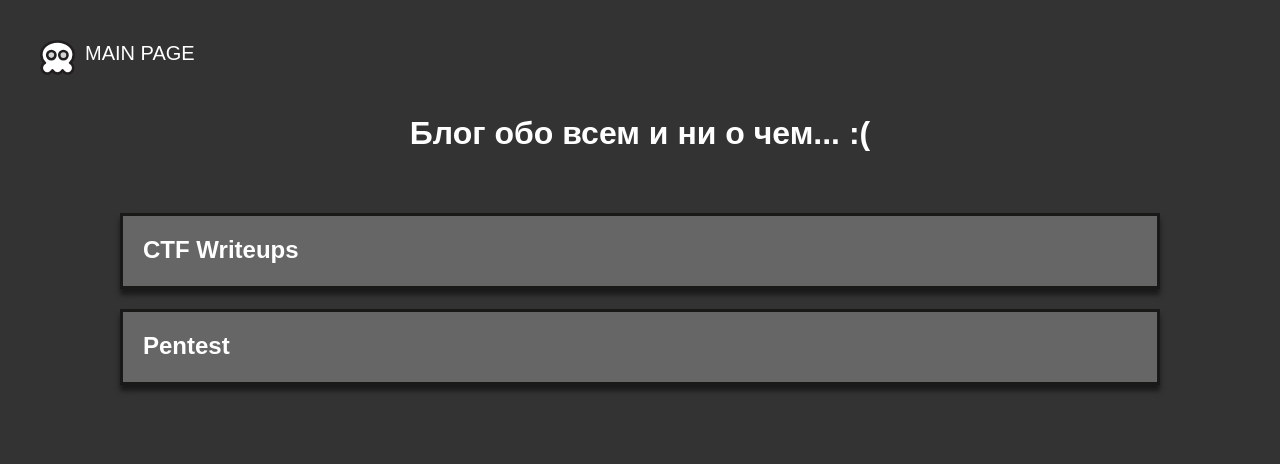
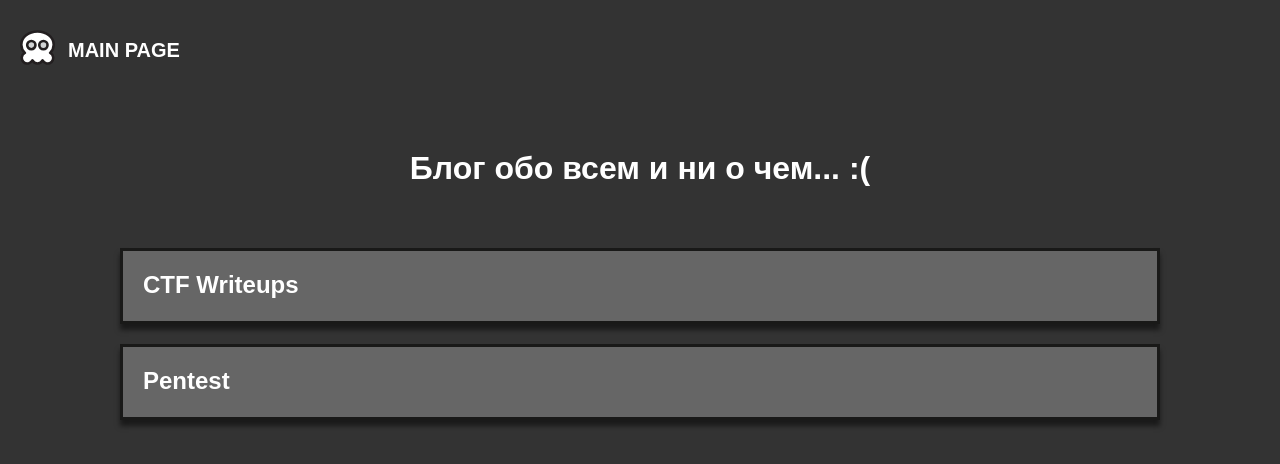
Before and after one commit to SuzumiyaHaruhi1/SuzumiyaHaruhi1.github.io, a plain HTML site: page index.html in a window 1280 px wide. Drawn offline with Linux system fonts and the light colour scheme.

Commit message:
Add files via upload

```diff
--- a/index.html
+++ b/index.html
@@ -6,12 +6,13 @@
     <link rel="stylesheet" href="styles.css">
 </head>
 <body>
-	<header>
-        <a href="https://suzumiyaharuhi1.github.io" id="home-link">
-			<img src="./icons/skull-svgrepo-com.svg" alt="Home" style="height: 35px; width: 35px; margin-right: 10px;">
-			<span class="text">MAIN PAGE</span>
-		</a>
-    </header>
+	<div class="posts">
+        <div class="home">
+		<img src="./icons/skull-svgrepo-com.svg" alt="Home" style="height: 35px; width: 35px; margin-right: 10px;">
+            <h2><a href="./writeups/writeups.html">MAIN PAGE</a>
+			</h2>
+        </div>
+    </div>
     <header>
         <h1>Блог обо всем и ни о чем... :(</h1>
     </header>
--- a/styles.css
+++ b/styles.css
@@ -18,35 +18,6 @@ header {
     padding: 20px;
 }
 
-/* Заголовок для возврата на главную страницу */
-#home-link {
-    display: flex;
-    align-items: left;
-    text-decoration: none;
-    color: white;
-    font-size: 20px;
-	cursor: default;
-}
-
-#home-link img {
-    margin-right: 10px; /* Adjust this to control the space */
-    text-decoration: none;
-}
-
-#home-link .text {
-    position: relative;
-    text-decoration: none;
-    top: 2px; /* Moves the text down by 2px */
-}
-
-#home-link .text:hover {
-    text-decoration: underline;
-    color: #A9FFF6;
-    cursor: pointer; /* Changes the cursor to a pointer only on hover over the text */
-}
-
-
-
 header h1 {
     margin-top: 0;
 }
@@ -56,17 +27,25 @@ header h1 {
 }
 
 .post {
-    display: flex;           /* Динамичный контейнер */
-    flex-direction: column;  /* Вертикальное размещение элементов */
-    justify-content: left; /* Горизонтальное размещение элементов */
-    height: 30px;           /* Set a specific height for your post container */
-    background-color: #666;  /* Фон блока */
-    box-shadow: 0 6px 5px rgba(0,0,0,0.5);  /* Тень вокруг каждого блока */
-	border: 3px solid #191918; /* Рамки вокруг блока */
+    display: flex;
+    /* Динамичный контейнер */
+    flex-direction: column;
+    /* Вертикальное размещение элементов */
+    justify-content: left;
+    /* Горизонтальное размещение элементов */
+    height: 30px;
+    /* Set a specific height for your post container */
+    background-color: #666;
+    /* Фон блока */
+    box-shadow: 0 6px 5px rgba(0, 0, 0, 0.5);
+    /* Тень вокруг каждого блока */
+    border: 3px solid #191918;
+    /* Рамки вокруг блока */
     margin: 20px 100px;
     padding: 20px;
     color: white;
-    text-align: left; /* Выравнивание текста по горизонтали */
+    text-align: left;
+    /* Выравнивание текста по горизонтали */
 }
 
 .post h2 {
@@ -89,6 +68,47 @@ header h1 {
     color: #666;
 }
 
+.home {
+    display: flex;
+    /* Динамичный контейнер */
+    flex-direction: column;
+    /* Вертикальное размещение элементов */
+    justify-content: left;
+    /* Горизонтальное размещение элементов */
+    height: 100px;
+    /* Set a specific height for your post container */
+    margin: 0px 0px;
+    padding: 0px;
+    color: white;
+    text-align: left;
+    /* Выравнивание текста по горизонтали */
+}
+
+.home h2 {
+    margin-top: 0;
+}
+
+
+.home h2 a {
+    cursor: pointer;
+    color: white;
+    text-decoration: none;
+    top: -30px;
+    left: 48px;
+    position: relative;
+    font-size: 20px;
+}
+
+
+
+.home h2 a:hover {
+    text-decoration: underline;
+    color: #A9FFF6;
+}
+
+.home p {
+    color: #666;
+}
 
 
 .hidden {
@@ -96,45 +116,64 @@ header h1 {
 }
 
 button {
-    background-color: #333; /* Dark background */
-    color: white; /* White text */
-    border: none; /* No border */
-    padding: 10px 20px; /* Padding */
-    border-radius: 5px; /* Rounded corners */
-    cursor: pointer; /* Pointer cursor on hover */
+    background-color: #333;
+    /* Dark background */
+    color: white;
+    /* White text */
+    border: none;
+    /* No border */
+    padding: 10px 20px;
+    /* Padding */
+    border-radius: 5px;
+    /* Rounded corners */
+    cursor: pointer;
+    /* Pointer cursor on hover */
 }
 
 button:hover {
-    background-color: #555; /* Lighter background on hover */
+    background-color: #555;
+    /* Lighter background on hover */
 }
 
 .category {
     margin: 20px;
     padding: 20px;
-    border: 1px solid #ccc; /* Light grey border */
-    border-radius: 8px; /* Rounded corners */
+    border: 1px solid #ccc;
+    /* Light grey border */
+    border-radius: 8px;
+    /* Rounded corners */
     color: white;
 }
 
 .category-content {
-    background-color: #444; /* Darker background for file list */
-    border: 1px solid #aaa; /* Slightly lighter border than category */
-    border-radius: 5px; /* Slightly less rounded corners than category */
+    background-color: #444;
+    /* Darker background for file list */
+    border: 1px solid #aaa;
+    /* Slightly lighter border than category */
+    border-radius: 5px;
+    /* Slightly less rounded corners than category */
     padding: 10px;
-    margin-top: 5px; /* Close proximity to category */
-    display: none; /* Start hidden */
+    margin-top: 5px;
+    /* Close proximity to category */
+    display: none;
+    /* Start hidden */
 }
 
 .file-item {
-    padding: 5px; /* Smaller padding for file items */
-    margin: 3px 0; /* Smaller margin for a compact list */
+    padding: 5px;
+    /* Smaller padding for file items */
+    margin: 3px 0;
+    /* Smaller margin for a compact list */
 }
 
 .file-item a {
-    color: #DDDDDD; /* Lighter text color for visibility against the dark background */
-    text-decoration: none; /* No underline */
+    color: #DDDDDD;
+    /* Lighter text color for visibility against the dark background */
+    text-decoration: none;
+    /* No underline */
 }
 
 .file-item a:hover {
-    text-decoration: underline; /* Underline on hover for interactivity */
+    text-decoration: underline;
+    /* Underline on hover for interactivity */
 }
```
Lines whose indentation alone changed are shown as unchanged.
